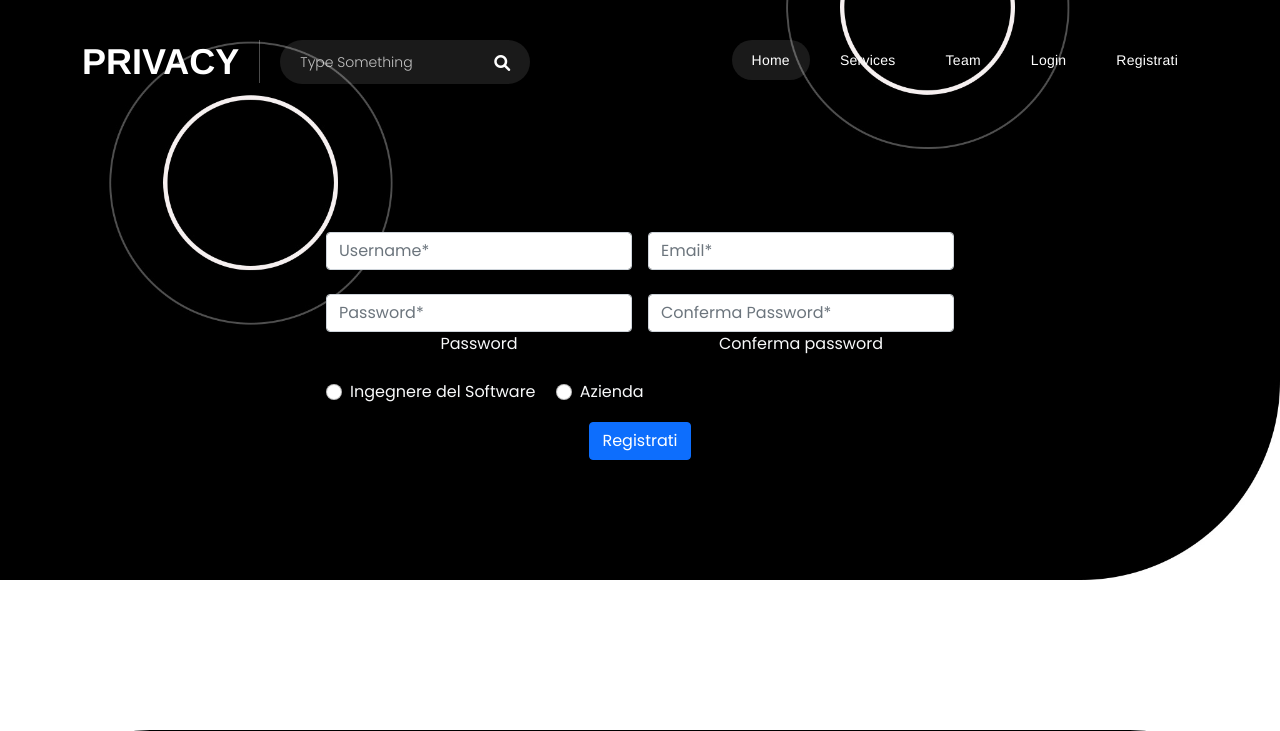
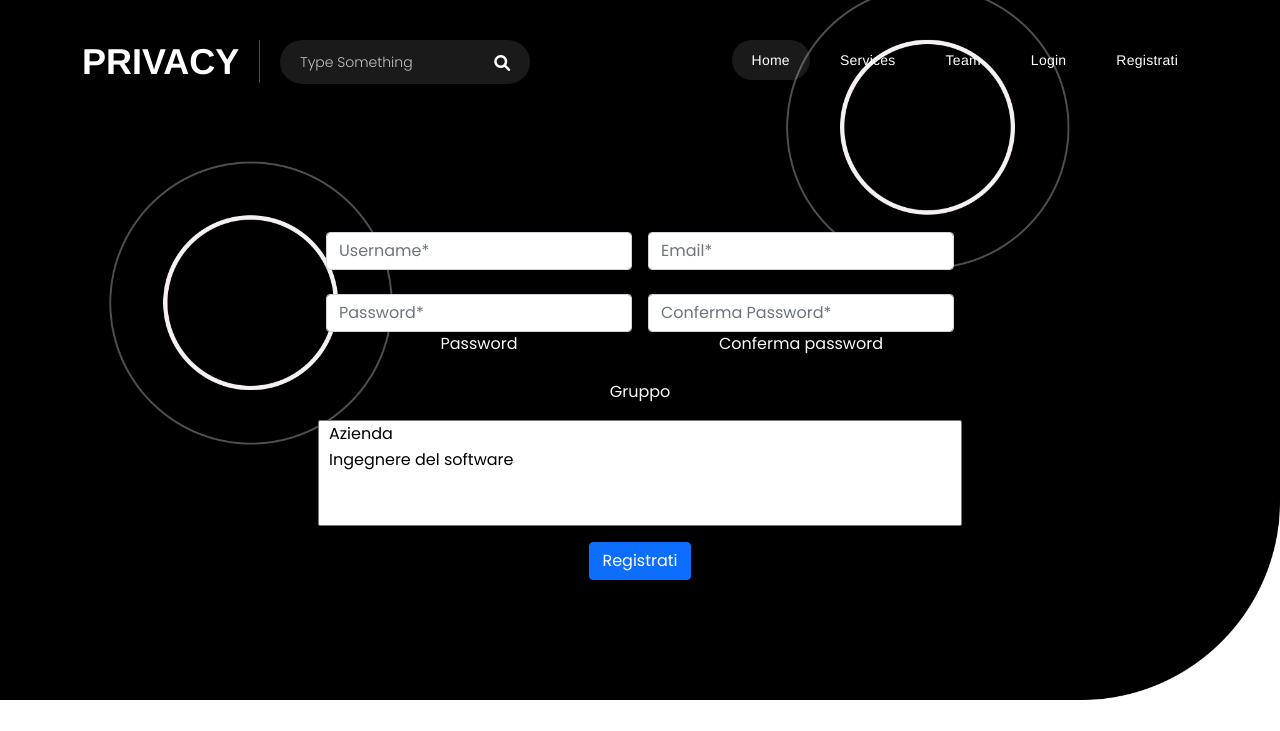
Before and after one commit to CriPaz03/Privacy, a Django app: page /accounts/registrazione/ in a window 1280 px wide. Shown: the top 731 px of the page. Run offline with Django 5.2, Linux system fonts and the light colour scheme; parts of the project's set-up code (start-up, migrations or seed data) failed here and were passed over; some libraries are stand-ins or nearby versions.

Commit message:
Bug front-end divisone per gruppi

```diff
--- a/accounts/templates/accounts/registrazione.html
+++ b/accounts/templates/accounts/registrazione.html
@@ -29,18 +29,13 @@
                                    placeholder="Conferma Password*">Conferma password</label>
 
                         </div>
-                        <div style="text-align: left">
-                            <div class="form-check form-check-inline">
-                                <input class="form-check-input" type="radio" name="inlineRadioOptions" id="inlineRadio1"
-                                       value="ingegnere">
-                                <label class="form-check-label" for="inlineRadio1">Ingegnere del Software</label>
-                            </div>
-                            <div class="form-check form-check-inline">
-                                <input class="form-check-input" type="radio" name="inlineRadioOptions" id="inlineRadio2"
-                                       value="azienda">
-                                <label class="form-check-label" for="inlineRadio2">Azienda</label>
-                            </div>
-                        </div>
+                        <label for="id_groups">Gruppo</label>
+                        <select name="groups" id="id_groups" multiple="">
+                          <option value="1">Azienda</option>
+
+                          <option value="2">Ingegnere del software</option>
+
+                        </select>
                         <div class="col-12">
                             <button type="submit" class="btn btn-primary">Registrati</button>
                         </div>
--- a/accounts/views.py
+++ b/accounts/views.py
@@ -14,13 +14,9 @@ def registrazione_view(request):
             username = form.cleaned_data["username"]
             email = form.cleaned_data["email"]
             password = form.cleaned_data["password1"]
-            groups = form.cleaned_data["password1"]
-            if groups == "azienda":
-                groups = Group.objects.get(name="Azienda")
-            else:
-                groups = Group.objects.get(name="Ingegnere del software")
+            groups = form.cleaned_data["groups"]
             user = User.objects.create_user(username=username, password=password, email=email)
-            groups.user_set.add(user)
+            groups.last().user_set.add(user)
             user = authenticate(username=username, password=password)
             login(request, user)
             return HttpResponseRedirect("/")
--- a/templates/base.html
+++ b/templates/base.html
@@ -1,3 +1,4 @@
+{% load auth_extras %}
 {% load static %}
 <!DOCTYPE html>
 <html lang="it">
@@ -133,14 +134,13 @@
                                 <span class="category">Ingegnere del software</span>
                                 <h2>Ricerca il privacy patter adatto alle tue esigenze</h2>
                                 <p>Privacy Pattern ...</p>
+                                {% if request.user.is_authenticated and request.user|has_group:"Ingegnere del software" %}
                                     <div class="buttons">
                                         <div class="main-button">
                                             <a href="{% url 'posd' %}" target="_blank">Visualizza</a>
                                         </div>
-                                    <!--<div class="icon-button">
-                                    <a href="#"><i class="fa fa-play"></i> What's Scholar?</a>
-                                  </div>-->
                                     </div>
+                                {% endif %}
                             </div>
                         </div>
                         <div class="item item-2">
@@ -153,14 +153,13 @@
                                     rilevanti per le imprese,
                                     inclusi gli ultimi sviluppi legislativi e le migliori pratiche per la gestione della
                                     privacy e dei dati personali</p>
+                                {% if request.user.is_authenticated and request.user|has_group:"Azienda" %}
                                     <div class="buttons">
                                         <div class="main-button">
                                             <a href="{% url 'posd_azienda' %}">Visita ora</a>
                                         </div>
-                                    <!--<div class="icon-button">
-                                    <a href="#"><i class="fa fa-play"></i> What's the best result?</a>
-                                  </div>-->
                                     </div>
+                                {% endif %}
                             </div>
                         </div>
                         <div class="item item-3">
@@ -171,14 +170,6 @@
                                     Protezione dei Dati.
                                     Una risorsa indispensabile per rimanere informati e conformi alle normative sulla
                                     privacy e sulla protezione dei dati.</p>
-                                <div class="buttons">
-                                    <div class="main-button">
-                                        <a href="#">Visita ora</a>
-                                    </div>
-                                    <div class="icon-button">
-                                        <a href="#"><i class="fa fa-play"></i> What's Online Course?</a>
-                                    </div>
-                                </div>
                             </div>
                         </div>
                     </div>
```
Also changed, not shown: base/templatetags/auth_extras.py (added, +9 -0 lines), base/templatetags/__init__.py (added), segnalazioni/__init__.py (added), segnalazioni/migrations/__init__.py (added). Lines whose indentation alone changed are shown as unchanged.
